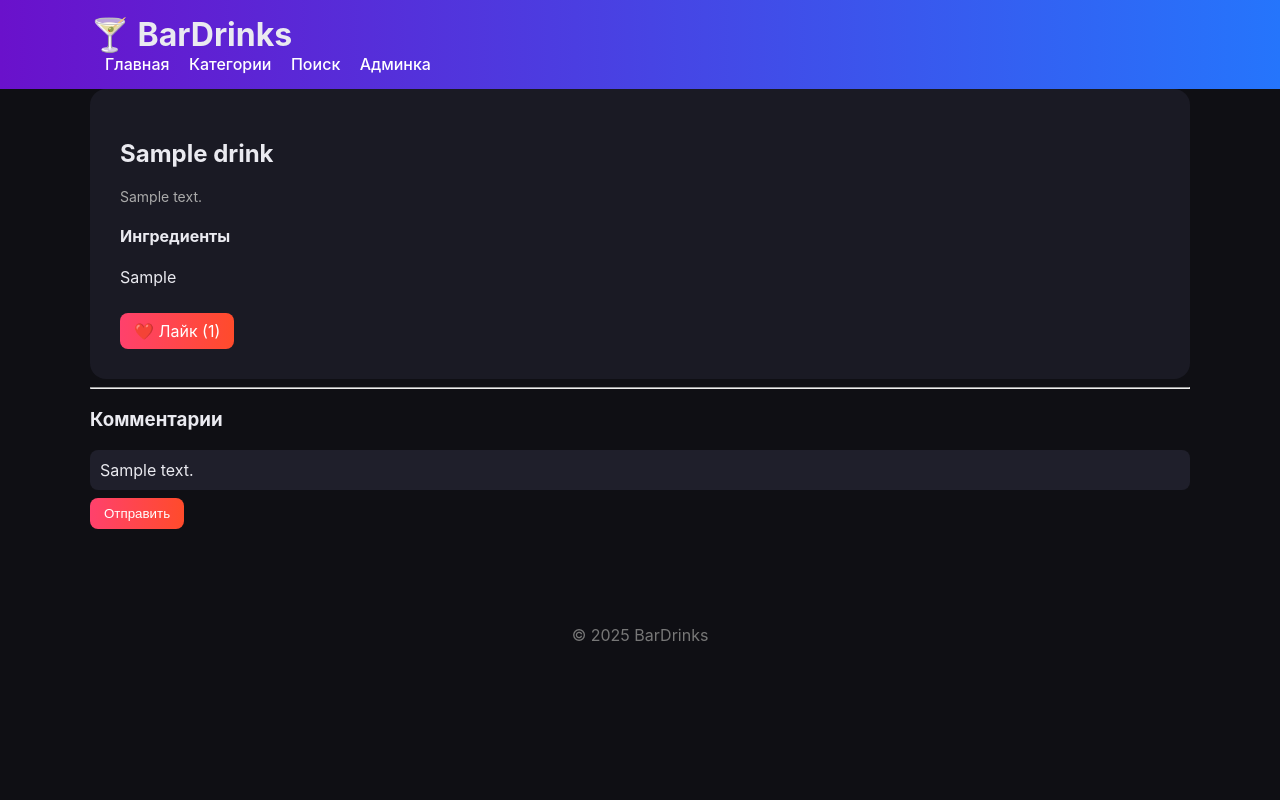
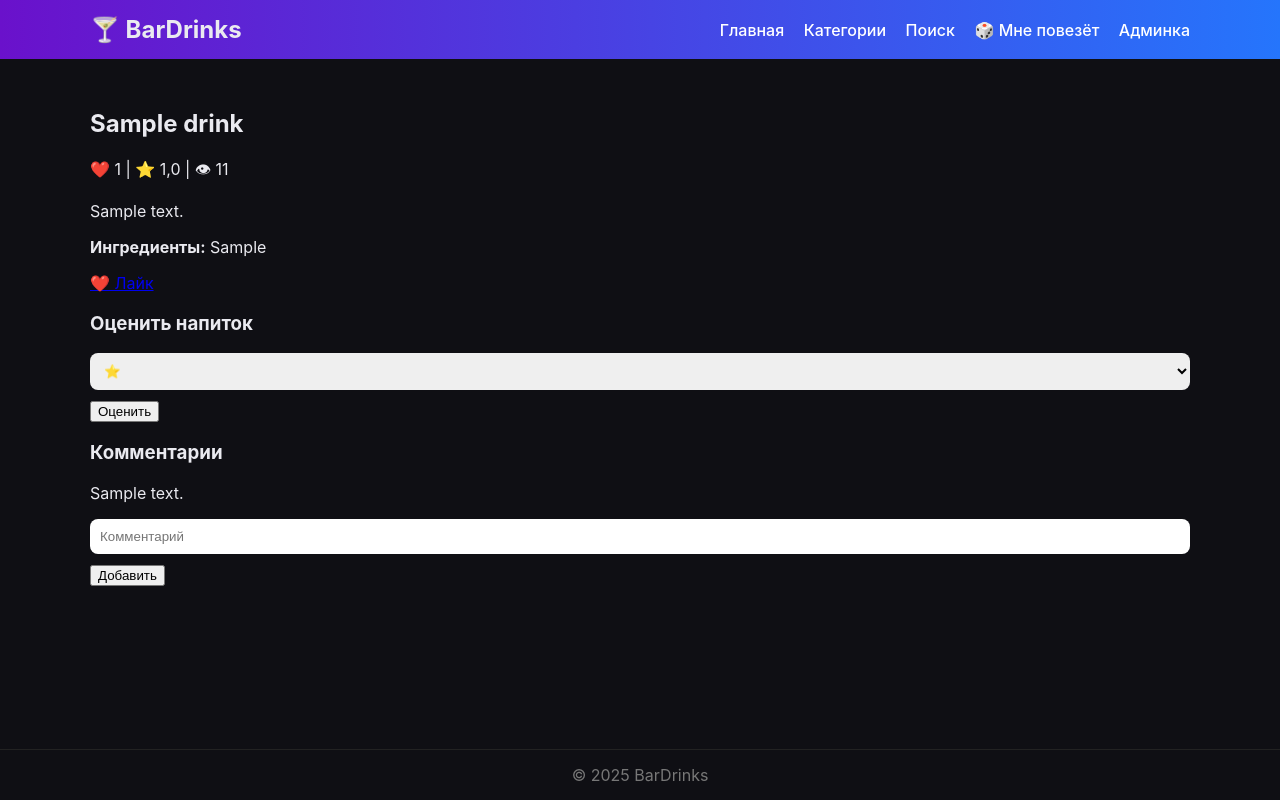
Before and after one commit to DmitriyMaiorov/bar-drinks-catalog, a Django app: page /drink/1/ in a window 1280 px wide. Run offline with Django 5.2, Linux system fonts and the light colour scheme; tables that the repository leaves empty hold one stand-in row (values such as "Sample post").

Commit message:
Working version 2.1

```diff
--- a/bar_catalog/settings.py
+++ b/bar_catalog/settings.py
@@ -61,6 +61,7 @@ USE_I18N = True
 USE_TZ = True
 
 STATIC_URL = '/static/'
+
 STATICFILES_DIRS = [BASE_DIR / 'static']
 
 DEFAULT_AUTO_FIELD = 'django.db.models.BigAutoField'
--- a/drinks/admin.py
+++ b/drinks/admin.py
@@ -1,6 +1,7 @@
 from django.contrib import admin
-from .models import Drink, Category, Comment
+from .models import Drink, Category, Comment, Rating
 
 admin.site.register(Drink)
 admin.site.register(Category)
 admin.site.register(Comment)
+admin.site.register(Rating)
--- a/drinks/models.py
+++ b/drinks/models.py
@@ -13,6 +13,7 @@ class Drink(models.Model):
     description = models.TextField()
     ingredients = models.TextField()
     likes = models.IntegerField(default=0)
+    views = models.IntegerField(default=0)
     category = models.ForeignKey(
         Category,
         on_delete=models.SET_NULL,
@@ -20,8 +21,26 @@ class Drink(models.Model):
         blank=True
     )
 
+    def average_rating(self):
+        ratings = self.ratings.all()
+        if not ratings:
+            return 0
+        return round(sum(r.value for r in ratings) / ratings.count(), 1)
+
     def __str__(self):
         return self.name
+
+
+class Rating(models.Model):
+    drink = models.ForeignKey(
+        Drink,
+        related_name='ratings',
+        on_delete=models.CASCADE
+    )
+    value = models.IntegerField()  # 1–5
+
+    def __str__(self):
+        return f'{self.value} ⭐ для {self.drink.name}'
 
 
 class Comment(models.Model):
@@ -31,6 +50,7 @@ class Comment(models.Model):
         on_delete=models.CASCADE
     )
     text = models.TextField()
+    created_at = models.DateTimeField(auto_now_add=True)
 
     def __str__(self):
-        return self.text[:30]
+        return f'Комментарий к {self.drink.name}'
--- a/drinks/urls.py
+++ b/drinks/urls.py
@@ -5,8 +5,8 @@ urlpatterns = [
     path('', views.drink_list, name='drink_list'),
     path('drink/<int:id>/', views.drink_detail, name='drink_detail'),
     path('like/<int:id>/', views.like_drink, name='like_drink'),
+    path('random/', views.random_drink, name='random_drink'),
     path('search/', views.search, name='search'),
     path('categories/', views.categories, name='categories'),
     path('category/<int:category_id>/', views.drinks_by_category, name='drinks_by_category'),
-
 ]
--- a/drinks/views.py
+++ b/drinks/views.py
@@ -1,6 +1,7 @@
+import random
 from django.shortcuts import render, get_object_or_404, redirect
-from .models import Drink, Category
 from django.db.models import Q
+from .models import Drink, Category, Rating
 
 
 def drink_list(request):
@@ -10,11 +11,19 @@ def drink_list(request):
 
 def drink_detail(request, id):
     drink = get_object_or_404(Drink, id=id)
+    drink.views += 1
+    drink.save()
 
     if request.method == 'POST':
-        text = request.POST.get('text')
-        if text:
-            drink.comments.create(text=text)
+        if 'text' in request.POST:
+            text = request.POST.get('text')
+            if text:
+                drink.comments.create(text=text)
+                return redirect('drink_detail', id=id)
+
+        if 'rating' in request.POST:
+            value = int(request.POST.get('rating'))
+            Rating.objects.create(drink=drink, value=value)
             return redirect('drink_detail', id=id)
 
     return render(request, 'drinks/drink_detail.html', {'drink': drink})
@@ -27,23 +36,28 @@ def like_drink(request, id):
     return redirect('drink_detail', id=id)
 
 
+def random_drink(request):
+    drinks = Drink.objects.all()
+    if not drinks:
+        return redirect('drink_list')
+    drink = random.choice(drinks)
+    return redirect('drink_detail', id=drink.id)
+
+
 def search(request):
     q = request.GET.get('q', '')
     drinks = Drink.objects.filter(
         Q(name__icontains=q) |
-        Q(ingredients__icontains=q) |
-        Q(description__icontains=q)
+        Q(description__icontains=q) |
+        Q(ingredients__icontains=q)
     )
-    return render(request, 'drinks/search.html', {
-        'drinks': drinks,
-        'query': q
-    })
-
+    return render(request, 'drinks/search.html', {'drinks': drinks, 'query': q})
 
 
 def categories(request):
     categories = Category.objects.all()
     return render(request, 'drinks/categories.html', {'categories': categories})
+
 
 def drinks_by_category(request, category_id):
     category = get_object_or_404(Category, id=category_id)
--- a/static/styles.css
+++ b/static/styles.css
@@ -1,5 +1,9 @@
 * {
     box-sizing: border-box;
+}
+
+html, body {
+    height: 100%;
 }
 
 body {
@@ -7,6 +11,9 @@ body {
     font-family: Inter, Arial, sans-serif;
     background: #0f0f14;
     color: #eaeaf0;
+
+    display: flex;
+    flex-direction: column;
 }
 
 /* Layout */
@@ -16,10 +23,21 @@ body {
     margin: auto;
 }
 
+.content {
+    flex: 1;
+    padding-top: 30px;
+}
+
 /* Header */
 .header {
     background: linear-gradient(90deg, #6a11cb, #2575fc);
     padding: 15px 0;
+}
+
+.nav {
+    display: flex;
+    justify-content: space-between;
+    align-items: center;
 }
 
 .logo {
@@ -39,15 +57,10 @@ body {
 
 /* Footer */
 .footer {
-    margin-top: 60px;
-    padding: 20px;
+    padding: 15px 0;
     text-align: center;
     color: #777;
-}
-
-/* Titles */
-.page-title {
-    margin: 30px 0 20px;
+    border-top: 1px solid #222;
 }
 
 /* Cards */
@@ -69,23 +82,6 @@ body {
     box-shadow: 0 10px 30px rgba(0,0,0,.4);
 }
 
-.card h3 {
-    margin-top: 0;
-}
-
-.card-bottom {
-    display: flex;
-    justify-content: space-between;
-    align-items: center;
-}
-
-/* Detail */
-.detail-card {
-    background: #1a1a24;
-    padding: 30px;
-    border-radius: 16px;
-}
-
 /* Buttons */
 .btn {
     background: linear-gradient(90deg, #ff416c, #ff4b2b);
@@ -97,13 +93,8 @@ body {
     cursor: pointer;
 }
 
-.btn.like {
-    display: inline-block;
-    margin-top: 10px;
-}
-
 /* Forms */
-input, textarea {
+input, textarea, select {
     width: 100%;
     padding: 10px;
     border-radius: 8px;
@@ -117,8 +108,3 @@ input, textarea {
     border-radius: 8px;
     margin-bottom: 8px;
 }
-
-.muted {
-    color: #aaa;
-    font-size: 14px;
-}
--- a/templates/base.html
+++ b/templates/base.html
@@ -2,30 +2,31 @@
 <html lang="ru">
 <head>
     <meta charset="UTF-8">
-    <title>Bar Drinks</title>
+    <title>BarDrinks</title>
     {% load static %}
     <link rel="stylesheet" href="{% static 'styles.css' %}">
 </head>
 <body>
 
 <header class="header">
-    <div class="container">
-        <h1 class="logo">🍸 BarDrinks</h1>
+    <div class="container nav">
+        <h2 class="logo">🍸 BarDrinks</h2>
         <nav>
             <a href="/">Главная</a>
             <a href="/categories/">Категории</a>
             <a href="/search/">Поиск</a>
+            <a href="/random/">🎲 Мне повезёт</a>
             <a href="/admin/">Админка</a>
         </nav>
     </div>
 </header>
 
-<main class="container">
+<main class="container content">
     {% block content %}{% endblock %}
 </main>
 
 <footer class="footer">
-    <p>© 2025 BarDrinks</p>
+    © 2025 BarDrinks
 </footer>
 
 </body>
--- a/templates/drinks/drink_detail.html
+++ b/templates/drinks/drink_detail.html
@@ -1,33 +1,41 @@
 {% extends 'base.html' %}
 {% block content %}
 
-<div class="detail-card">
-    <h2>{{ drink.name }}</h2>
+<h2>{{ drink.name }}</h2>
 
-    <p class="muted">{{ drink.description }}</p>
+<p>
+    ❤️ {{ drink.likes }} |
+    ⭐ {{ drink.average_rating }} |
+    👁 {{ drink.views }}
+</p>
 
-    <h4>Ингредиенты</h4>
-    <p>{{ drink.ingredients }}</p>
+<p>{{ drink.description }}</p>
+<p><b>Ингредиенты:</b> {{ drink.ingredients }}</p>
 
-    <a class="btn like" href="/like/{{ drink.id }}/">
-        ❤️ Лайк ({{ drink.likes }})
-    </a>
-</div>
+<a href="/like/{{ drink.id }}/">❤️ Лайк</a>
 
-<hr>
+<h3>Оценить напиток</h3>
+<form method="post">
+    {% csrf_token %}
+    <select name="rating">
+        <option value="1">⭐</option>
+        <option value="2">⭐⭐</option>
+        <option value="3">⭐⭐⭐</option>
+        <option value="4">⭐⭐⭐⭐</option>
+        <option value="5">⭐⭐⭐⭐⭐</option>
+    </select>
+    <button type="submit">Оценить</button>
+</form>
 
 <h3>Комментарии</h3>
-
 {% for comment in drink.comments.all %}
-    <div class="comment">{{ comment.text }}</div>
-{% empty %}
-    <p class="muted">Комментариев пока нет</p>
+<p>{{ comment.text }}</p>
 {% endfor %}
 
-<form method="post" class="comment-form">
+<form method="post">
     {% csrf_token %}
-    {{ form }}
-    <button class="btn">Отправить</button>
+    <input name="text" placeholder="Комментарий">
+    <button type="submit">Добавить</button>
 </form>
 
 {% endblock %}
```
Also changed, not shown: templates/drinks/categories.html (+3 -4 lines), templates/drinks/drink_list.html (+7 -13 lines), templates/drinks/search.html (+5 -7 lines), images/image_2.png (added).
